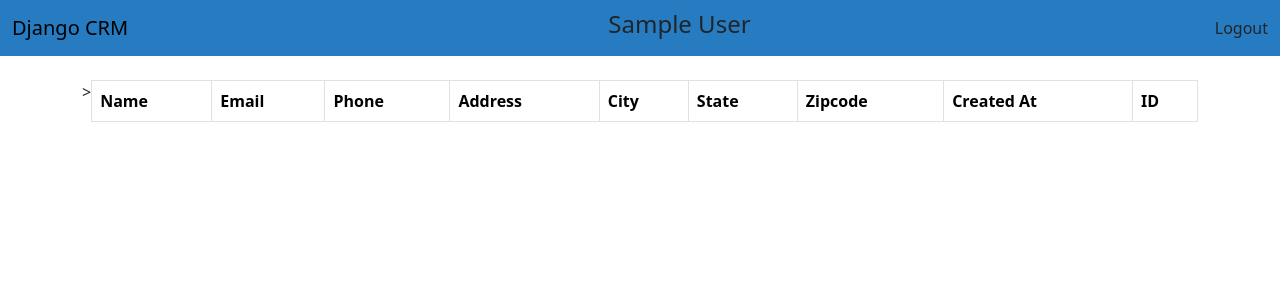
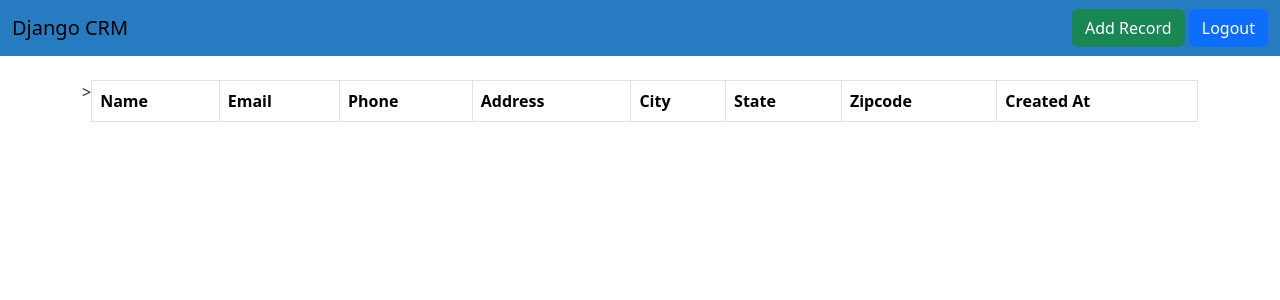
Before and after one commit to giannis198/Django-Crm, a Django app: page / in a window 1280 px wide. Shown: the top 300 px of the page. Run offline with Django 4.2, Linux system fonts and the light colour scheme; the visitor is signed in with stand-in values (Sample User, id 1); data that the repository does not hold is empty.

Commit message:
finished CRM

```diff
--- a/website/templates/home.html
+++ b/website/templates/home.html
@@ -15,14 +15,13 @@
       <th scope="col">State</th>
       <th scope="col">Zipcode</th>
       <th scope="col">Created At</th>
-      <th scope="col">ID</th>
     </tr>
   </thead>
   <tbody class="table-group-divider">>
     {% if records %}
     {% for record in records %}
     <tr>
-			<td>{{ record.first_name }} {{ record.last_name }}</td>
+			<td><a href="{% url 'record' record.id %}">{{ record.first_name }} {{ record.last_name }}</a></td>
 			<td>{{ record.email }}</td>
 			<td>{{ record.phone }}</td>
 			<td>{{ record.address }}</td>
@@ -30,12 +29,13 @@
 			<td>{{ record.state }}</td>
 			<td>{{ record.zipcode }}</td>
 			<td>{{ record.created_at }}</td>
-			<td><a href="{% url 'record' record.id %}">{{ record.id }}</a></td>
 		</tr>
     {% endfor %}
     {% endif %}
     {% else %}
+  <div class="col-md-6 offset-md-3">
     <h1>Login</h1>
+  <br>
     <br>
     <form method="POST" action="{% url 'home' %}">
         {% csrf_token %}
--- a/website/templates/navbar.html
+++ b/website/templates/navbar.html
@@ -1,22 +1,23 @@
+
 <nav class="navbar" style="background-color: #277BC0;">
     <div class="container-fluid">
         <a class="navbar-brand" href="{% url 'home' %}">Django CRM</a>
 
         <div class="position-sticky">
             {% if user.is_authenticated %}
-            <h4>{{ user.first_name }} {{ user.last_name }}</h4>
-        </div>
             <div class="position-sticky">
-            <a class="nav-link" href="{% url 'logout' %}">Logout</a>
+            <a class="btn btn-success" href="{% url 'add_record' %}">Add Record</a>
+            <a class="btn btn-primary" href="{% url 'logout' %}">Logout</a>
             </div>
 
                {% else %}
+             <div class="position-sticky">
             <a class="nav-link" href="{% url 'register' %}">Register</a>
             <a class="nav-link" href="{% url 'home' %}">Login</a>
-
+            </div>
             {% endif %}
 
+
         </div>
-
     </div>
 </nav>
--- a/website/templates/record.html
+++ b/website/templates/record.html
@@ -39,7 +39,9 @@
 </div>
 <br/>
 <br/>
+
+<a href="{% url 'update_record' customer_record.id %}" class="btn btn-success">Update</a>
+<a href="{% url 'delete' customer_record.id %}" class="btn btn-danger">Delete</a>
 <a href="{% url 'home' %}" class="btn btn-primary">Back</a>
-<a href="{% url 'delete' customer_record.id %}" class="btn btn-danger">Delete</a>
 
 {% endblock %}
--- a/website/urls.py
+++ b/website/urls.py
@@ -7,6 +7,8 @@
     path('logout/', views.logout_user, name='logout'),
     path('register/', views.register_user, name='register'),
     path('record/<int:pk>', views.customer_record, name='record'),
-    path('delete_record/<int:pk>', views.delete_customer, name='delete'),
+    path('delete_record/<int:pk>', views.delete_record, name='delete'),
+    path('add_record/', views.add_record, name='add_record'),
+    path('update_record/<int:pk>', views.update_record, name='update_record'),
 
 ]
--- a/website/views.py
+++ b/website/views.py
@@ -1,7 +1,7 @@
 from django.shortcuts import render, redirect
 from django.contrib.auth import authenticate, login, logout
 from django.contrib import messages
-from .forms import SignUpForm
+from .forms import SignUpForm,AddRecordForm
 from .models import Record
 
 
@@ -59,9 +59,39 @@
         return redirect('home')
 
 
-def delete_customer(request, pk):
+def delete_record(request, pk):
     if request.user.is_authenticated:
         delete_it = Record.objects.get(id=pk)
         delete_it.delete()
         messages.success(request, "Record Deleted Successfully!")
         return redirect('home')
+    else:
+        messages.success(request, "You Must Be Logged In To Do That...")
+        return redirect('home')
+
+
+def add_record(request):
+    form = AddRecordForm(request.POST or None)
+    if request.user.is_authenticated:
+        if request.method == "POST":
+            if form.is_valid():
+                add_record = form.save()
+                messages.success(request, "Record Added...")
+                return redirect('home')
+        return render(request, 'add_record.html', {'form': form})
+    else:
+        messages.success(request, "You Must Be Logged In...")
+        return redirect('home')
+
+def update_record(request,pk):
+    if request.user.is_authenticated:
+        current_record = Record.objects.get(id=pk)
+        form = AddRecordForm(request.POST or None,instance=current_record)
+        if form.is_valid():
+            form.save()
+            messages.success(request, "Record Has Been Updated!")
+            return redirect('home')
+        return render(request, 'update_record.html', {'form': form})
+    else:
+        messages.success(request, "You Must Be Logged In...")
+        return redirect('home')
```
Also changed, not shown: website/forms.py (+28 -28 lines), website/templates/add_record.html (added, +22 -0 lines), website/templates/update_record.html (added, +22 -0 lines).
